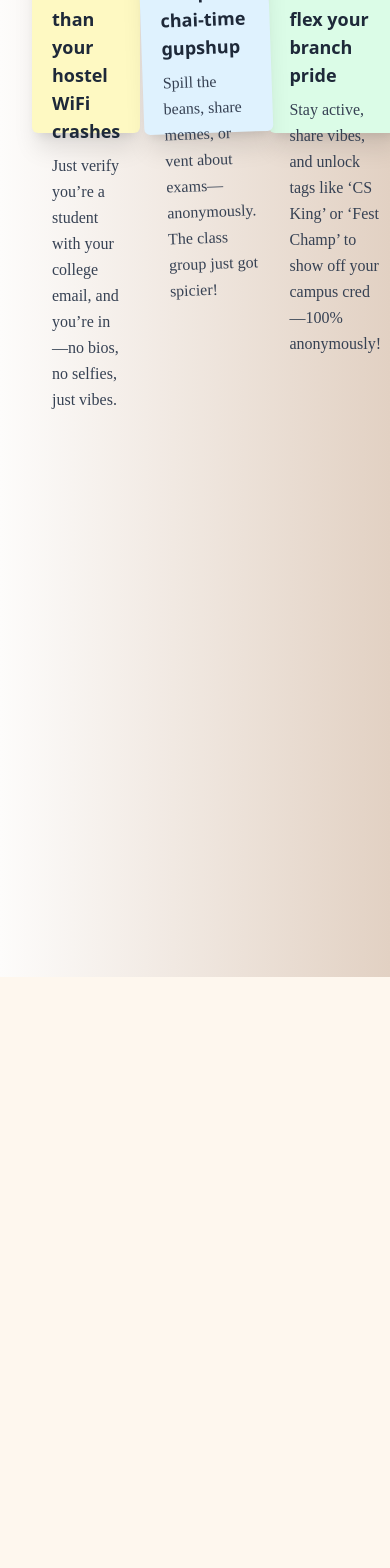
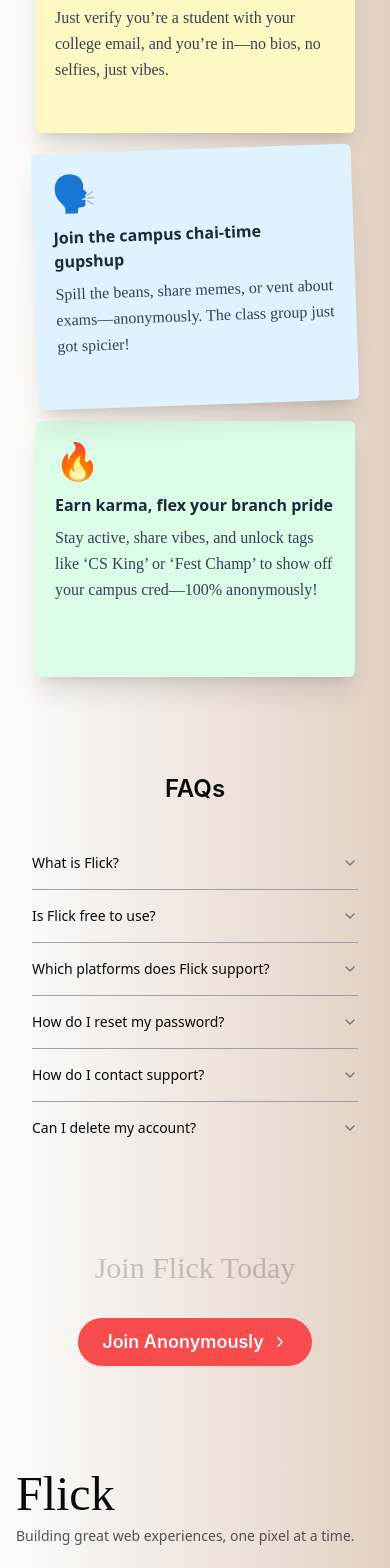
Before and after one commit to Dhvanitmonpara/flick-landing, a Next.js app: page / in a window 390 px wide. Shown: the part 5140-6708 px from the top of the page. Before the commit the page ends 6117 px from the top, so only its background shows below. Built offline with nearby package versions, Linux system fonts and the light colour scheme.

Commit message:
added footer and faq

```diff
--- a/package.json
+++ b/package.json
@@ -9,6 +9,8 @@
     "lint": "next lint"
   },
   "dependencies": {
+    "@radix-ui/react-accordion": "^1.2.10",
+    "@radix-ui/react-separator": "^1.1.6",
     "@radix-ui/react-slot": "^1.2.2",
     "class-variance-authority": "^0.7.1",
     "clsx": "^2.1.1",
--- a/src/app/fonts.ts
+++ b/src/app/fonts.ts
@@ -1,4 +1,3 @@
-// src/app/fonts.ts
 import { Geist, Geist_Mono } from "next/font/google";
 import localFont from 'next/font/local';
 
--- a/src/app/layout.tsx
+++ b/src/app/layout.tsx
@@ -15,6 +15,7 @@ export default function RootLayout({
   return (
     <html lang="en">
       <body
+        cz-shortcut-listen="true"
         className={`${geistSans.variable} ${geistMono.variable} antialiased bg-background text-foreground`}
       >
         {children}
--- a/src/app/page.tsx
+++ b/src/app/page.tsx
@@ -1,6 +1,8 @@
 import { AnimateWrapper } from "@/components/animations/AnimateWrapper";
 import CTAButton from "@/components/landing/CTAButton";
+import { FAQs } from "@/components/landing/FAQs";
 import { FeatureCard } from "@/components/landing/FeatureCard";
+import Footer from "@/components/landing/Footer";
 import Header from "@/components/landing/Header";
 import HowItWorksCard from "@/components/landing/HowItWorks";
 import HowItWorks from "@/components/landing/HowItWorks";
@@ -197,7 +199,7 @@ export default function Home() {
           <h3 className="text-2xl sm:text-3xl font-semibold font-inter text-center mb-8 sm:mb-12">
             How it works?
           </h3>
-          <div className="flex justify-between items-center text-center">
+          <div className="flex flex-col lg:flex-row space-y-4 justify-between items-center text-center">
             {howItWorksSteps.map((step, idx) => (
               <HowItWorksCard
                 key={idx}
@@ -209,8 +211,18 @@ export default function Home() {
             ))}
           </div>
         </div>
-        <div className="h-screen"></div>
+        <div className="mt-24 sm:mt-32 animate-fade-in-blur">
+          <h3 className="text-2xl sm:text-3xl font-semibold font-inter text-center mb-8 sm:mb-12">
+            FAQs
+          </h3>
+          <FAQs />
+        </div>
+        <div className="mt-24 sm:mt-32 animate-fade-in-blur flex flex-col justify-center items-center space-y-8">
+          <h1 className="font-neue-montreal opacity-20 text-3xl sm:text-4xl md:text-5xl lg:text-6xl xl:text-[9rem] text-center">Join Flick Today</h1>
+          <CTAButton className="px-8 py-6 text-lg" />
+        </div>
       </div>
+      <Footer />
     </div >
   );
 }
@@ -225,7 +237,7 @@ const howItWorksSteps = [
   {
     emoji: '🗣️',
     title: 'Join the campus chai-time gupshup',
-    className: "bg-sky-100 dark:bg-sky-900 rotate-[-2deg] hover:rotate-0",
+    className: "bg-sky-100 dark:bg-sky-900 rotate-[-2deg] md:hover:rotate-0",
     description: "Spill the beans, share memes, or vent about exams—anonymously. The class group just got spicier!",
   },
   {
--- /dev/null
+++ b/src/components/landing/FAQs.tsx
@@ -0,0 +1,48 @@
+import {
+  Accordion,
+  AccordionContent,
+  AccordionItem,
+  AccordionTrigger,
+} from "@/components/ui/accordion"
+
+export function FAQs() {
+  return (
+    <Accordion type="single" collapsible className="w-full">
+      {FAQsData.map(({ question, answer }) => (
+        <AccordionItem key={question} className="border-zinc-400 bg-transparent" value={question}>
+          <AccordionTrigger>{question}</AccordionTrigger>
+          <AccordionContent>
+            {answer}
+          </AccordionContent>
+        </AccordionItem>
+      ))}
+    </Accordion>
+  )
+}
+
+const FAQsData = [
+  {
+    question: "What is Flick?",
+    answer: "Flick is a platform that helps you [do something awesome]. Whether you're [user type], Flick makes it easy to [main value prop]."
+  },
+  {
+    question: "Is Flick free to use?",
+    answer: "Yes, Flick offers a free tier with essential features. Premium plans are available for power users who want more control and advanced features."
+  },
+  {
+    question: "Which platforms does Flick support?",
+    answer: "Flick is available on iOS, Android, and web browsers. You can access it anywhere, anytime."
+  },
+  {
+    question: "How do I reset my password?",
+    answer: "Click on 'Forgot Password' on the login screen, and follow the instructions sent to your registered email address."
+  },
+  {
+    question: "How do I contact support?",
+    answer: "You can reach out via our in-app chat or email us at support@flickapp.com. We're quick — unless it's Sunday and we're hungover."
+  },
+  {
+    question: "Can I delete my account?",
+    answer: "Yes, go to Settings > Account > Delete Account. We’ll miss you (and your data will be nuked)."
+  },
+];
--- /dev/null
+++ b/src/components/landing/Footer.tsx
@@ -0,0 +1,47 @@
+import { Separator } from "@/components/ui/separator"
+import Link from "next/link"
+
+const Footer = () => {
+  return (
+    <footer className="py-10 px-4 mt-16">
+      <div className="max-w-7xl mx-auto grid grid-cols-1 md:grid-cols-3 gap-8">
+        {/* Brand / About */}
+        <div>
+          <h2 className="text-5xl font-avallon">Flick</h2>
+          <p className="mt-2 text-sm text-neutral-600">
+            Building great web experiences, one pixel at a time.
+          </p>
+        </div>
+
+        {/* Navigation */}
+        <div>
+          <h3 className="text-sm font-medium mb-2">Links</h3>
+          <ul className="space-y-2 text-sm">
+            <li><Link href="/" className="hover:underline">Home</Link></li>
+            <li><Link href="/about" className="hover:underline">About</Link></li>
+            <li><Link href="/projects" className="hover:underline">Projects</Link></li>
+            <li><Link href="/contact" className="hover:underline">Contact</Link></li>
+          </ul>
+        </div>
+
+        {/* Social */}
+        <div>
+          <h3 className="text-sm font-medium mb-2">Social</h3>
+          <ul className="flex space-x-4">
+            <li><a href="https://github.com" target="_blank" rel="noreferrer" aria-label="GitHub" className="hover:text-white">GitHub</a></li>
+            <li><a href="https://twitter.com" target="_blank" rel="noreferrer" aria-label="Twitter" className="hover:text-white">Twitter</a></li>
+            <li><a href="https://linkedin.com" target="_blank" rel="noreferrer" aria-label="LinkedIn" className="hover:text-white">LinkedIn</a></li>
+          </ul>
+        </div>
+      </div>
+
+      <Separator className="my-6 bg-neutral-700" />
+
+      <div className="max-w-7xl mx-auto text-center text-xs text-neutral-500">
+        © {new Date().getFullYear()} YourBrand. All rights reserved.
+      </div>
+    </footer>
+  )
+}
+
+export default Footer
--- a/src/components/landing/HowItWorks.tsx
+++ b/src/components/landing/HowItWorks.tsx
@@ -9,9 +9,9 @@ interface HowItWorksCardProps {
 
 const HowItWorksCard = ({ emoji, title, description, className }: HowItWorksCardProps) => {
   return (
-    <div className={`max-w-80 h-64 ${className} text-left p-5 rounded-sm shadow-xl hover:-translate-y-1 hover:shadow-2xl transition-transform`}>
+    <div className={`max-w-80 h-64 ${className} text-left p-5 rounded-sm shadow-xl md:hover:-translate-y-1 md:hover:shadow-2xl transition-transform`}>
       <div className="text-4xl mb-3">{emoji}</div>
-      <h4 className="text-lg font-bold text-gray-800 dark:text-white mb-2">
+      <h4 className="sm:text-lg font-bold text-gray-800 dark:text-white mb-2">
         {title}
       </h4>
       <p className="font-handlee text-gray-700 dark:text-gray-300 leading-relaxed">
--- /dev/null
+++ b/src/components/ui/accordion.tsx
@@ -0,0 +1,66 @@
+"use client"
+
+import * as React from "react"
+import * as AccordionPrimitive from "@radix-ui/react-accordion"
+import { ChevronDownIcon } from "lucide-react"
+
+import { cn } from "@/lib/utils"
+
+function Accordion({
+  ...props
+}: React.ComponentProps<typeof AccordionPrimitive.Root>) {
+  return <AccordionPrimitive.Root data-slot="accordion" {...props} />
+}
+
+function AccordionItem({
+  className,
+  ...props
+}: React.ComponentProps<typeof AccordionPrimitive.Item>) {
+  return (
+    <AccordionPrimitive.Item
+      data-slot="accordion-item"
+      className={cn("border-b last:border-b-0", className)}
+      {...props}
+    />
+  )
+}
+
+function AccordionTrigger({
+  className,
+  children,
+  ...props
+}: React.ComponentProps<typeof AccordionPrimitive.Trigger>) {
+  return (
+    <AccordionPrimitive.Header className="flex">
+      <AccordionPrimitive.Trigger
+        data-slot="accordion-trigger"
+        className={cn(
+          "focus-visible:border-ring focus-visible:ring-ring/50 flex flex-1 items-start justify-between gap-4 rounded-md py-4 text-left text-sm font-medium transition-all outline-none hover:underline focus-visible:ring-[3px] disabled:pointer-events-none disabled:opacity-50 [&[data-state=open]>svg]:rotate-180",
+          className
+        )}
+        {...props}
+      >
+        {children}
+        <ChevronDownIcon className="text-muted-foreground pointer-events-none size-4 shrink-0 translate-y-0.5 transition-transform duration-200" />
+      </AccordionPrimitive.Trigger>
+    </AccordionPrimitive.Header>
+  )
+}
+
+function AccordionContent({
+  className,
+  children,
+  ...props
+}: React.ComponentProps<typeof AccordionPrimitive.Content>) {
+  return (
+    <AccordionPrimitive.Content
+      data-slot="accordion-content"
+      className="data-[state=closed]:animate-accordion-up data-[state=open]:animate-accordion-down overflow-hidden text-sm"
+      {...props}
+    >
+      <div className={cn("pt-0 pb-4", className)}>{children}</div>
+    </AccordionPrimitive.Content>
+  )
+}
+
+export { Accordion, AccordionItem, AccordionTrigger, AccordionContent }
--- /dev/null
+++ b/src/components/ui/separator.tsx
@@ -0,0 +1,28 @@
+"use client"
+
+import * as React from "react"
+import * as SeparatorPrimitive from "@radix-ui/react-separator"
+
+import { cn } from "@/lib/utils"
+
+function Separator({
+  className,
+  orientation = "horizontal",
+  decorative = true,
+  ...props
+}: React.ComponentProps<typeof SeparatorPrimitive.Root>) {
+  return (
+    <SeparatorPrimitive.Root
+      data-slot="separator-root"
+      decorative={decorative}
+      orientation={orientation}
+      className={cn(
+        "bg-border shrink-0 data-[orientation=horizontal]:h-px data-[orientation=horizontal]:w-full data-[orientation=vertical]:h-full data-[orientation=vertical]:w-px",
+        className
+      )}
+      {...props}
+    />
+  )
+}
+
+export { Separator }
```
Also changed, not shown: 1 other file (tests, documents, lock files or other folders).
